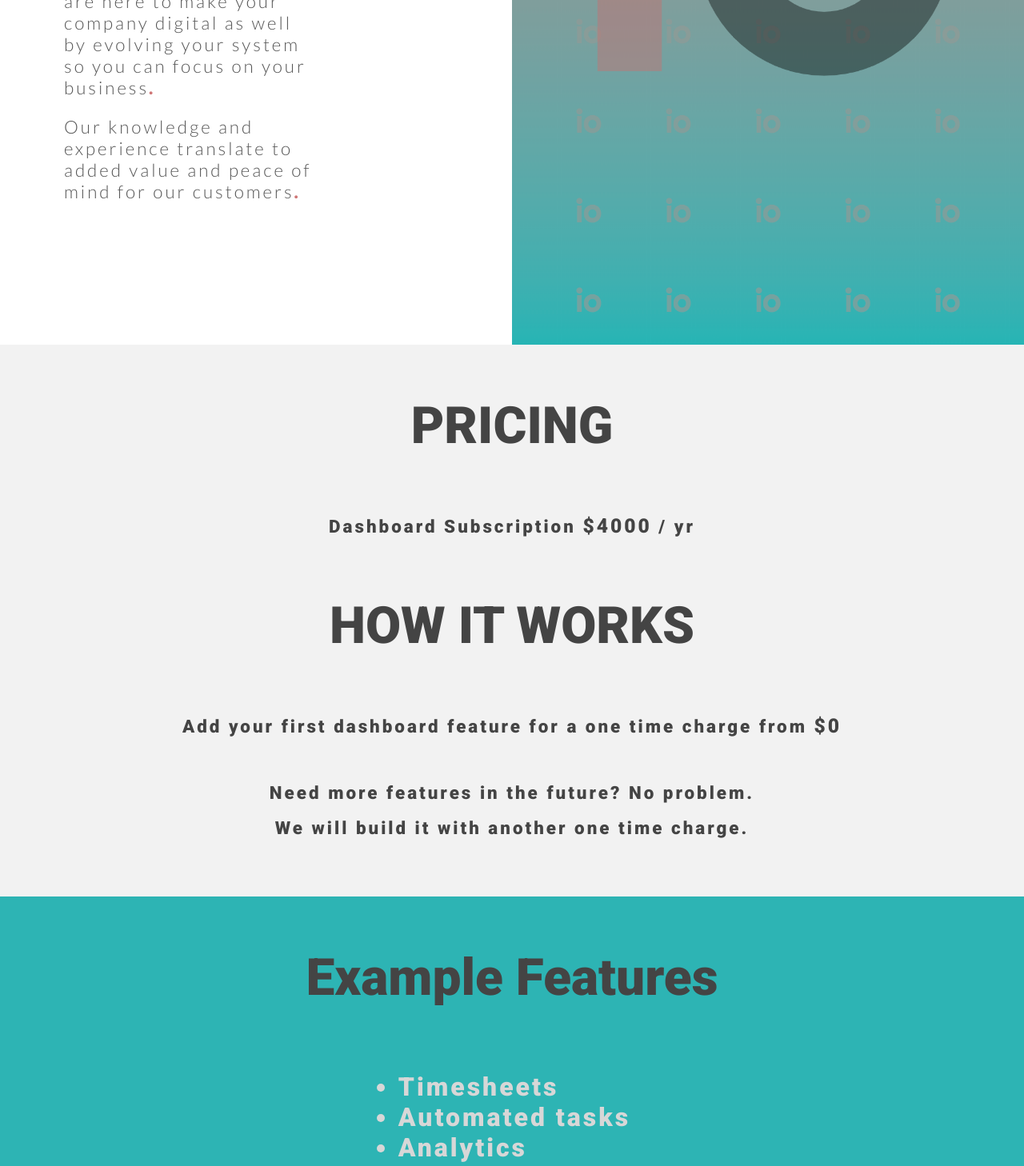
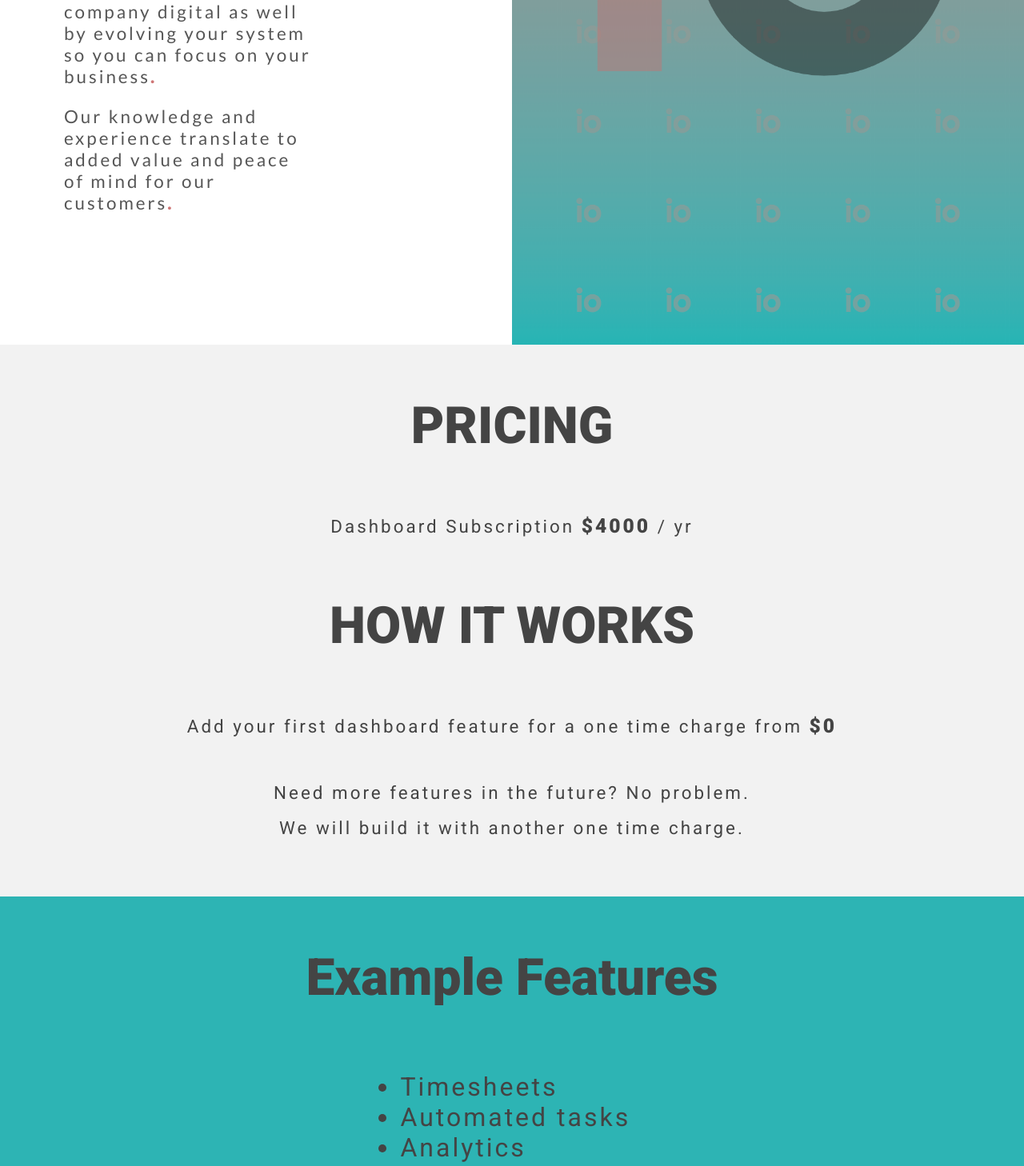
Before and after one commit to blakio/blakioWebsite, a React (Create React App) app: page /home in a window 1280 px wide. Shown: the part 2100-3558 px from the top of the page at 80% size. Built offline with nearby package versions, Linux system fonts and the light colour scheme.

Commit message:
css changes

```diff
--- a/src/Home/Pricing/index.css
+++ b/src/Home/Pricing/index.css
@@ -25,7 +25,7 @@
   color: #444;
   font-size: 1.4em;
   margin: 0.4em;
-  font-weight: 800;
+  font-weight: 400;
   letter-spacing: 3px;
   text-align: center;
 }
@@ -49,8 +49,8 @@
 .featureExampleSection li {
   font-size: 2em;
   margin: 0;
-  font-weight: 900;
-  color: #d7d7d7;
+  font-weight: 400;
+  color: #444;
   letter-spacing: 3px;
 }
 
--- a/src/css/home.css
+++ b/src/css/home.css
@@ -286,7 +286,7 @@
   color: #444;
   font-size: 1.4em;
   /* font-size: 1.6em; */
-  font-weight: 300;
+  font-weight: 400;
   width: 14em;
   letter-spacing: 3px;
 }
```
